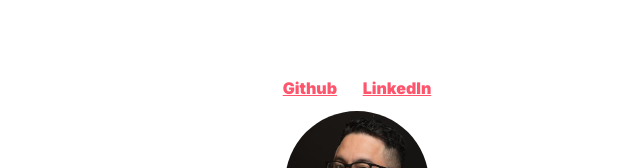
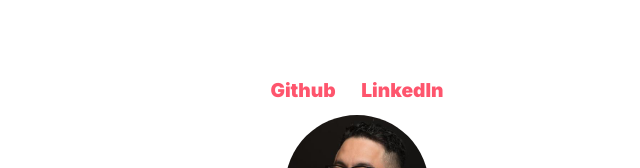
Before and after one commit to jagonzalr/jagonzalr, a Next.js app: page / in a window 1280 px wide. Shown: the top 168 px of the page, without its empty margins (283-923 px from the left). Built offline with nearby package versions, Linux system fonts and the light colour scheme.

Commit message:
Add lang target in html

```diff
--- a/components/layout.module.css
+++ b/components/layout.module.css
@@ -40,11 +40,7 @@
   margin: 0.8rem;
 }
 
-.socialLink {
-  font-size: 1rem;
+.socialLink:hover {
+  color: #E84855;
   text-decoration: underline;
 }
-
-.socialLink:hover {
-  color: #E84855;
-}
--- /dev/null
+++ b/next.config.js
@@ -0,0 +1,8 @@
+const nextConfig = {
+  i18n: {
+    locales: ['en'],
+    defaultLocale: 'en'
+  }
+}
+
+module.exports = nextConfig
```
